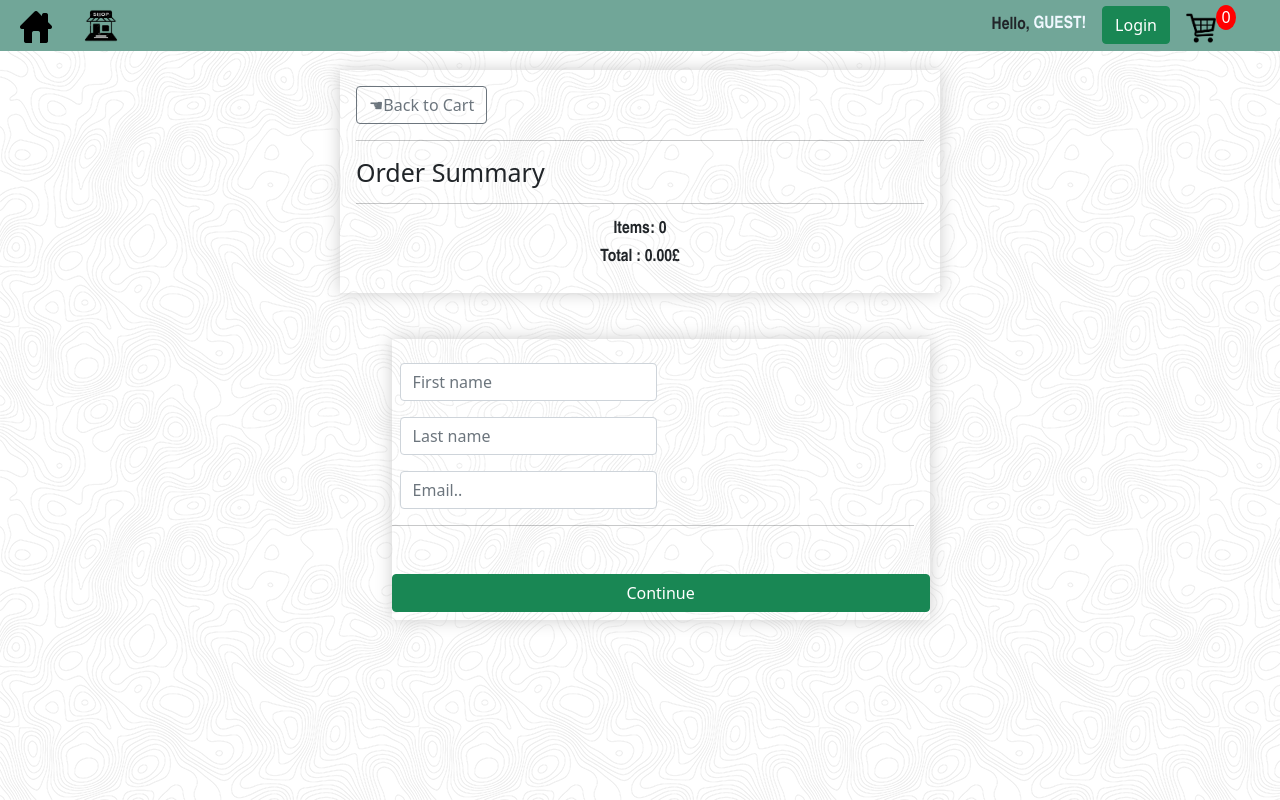
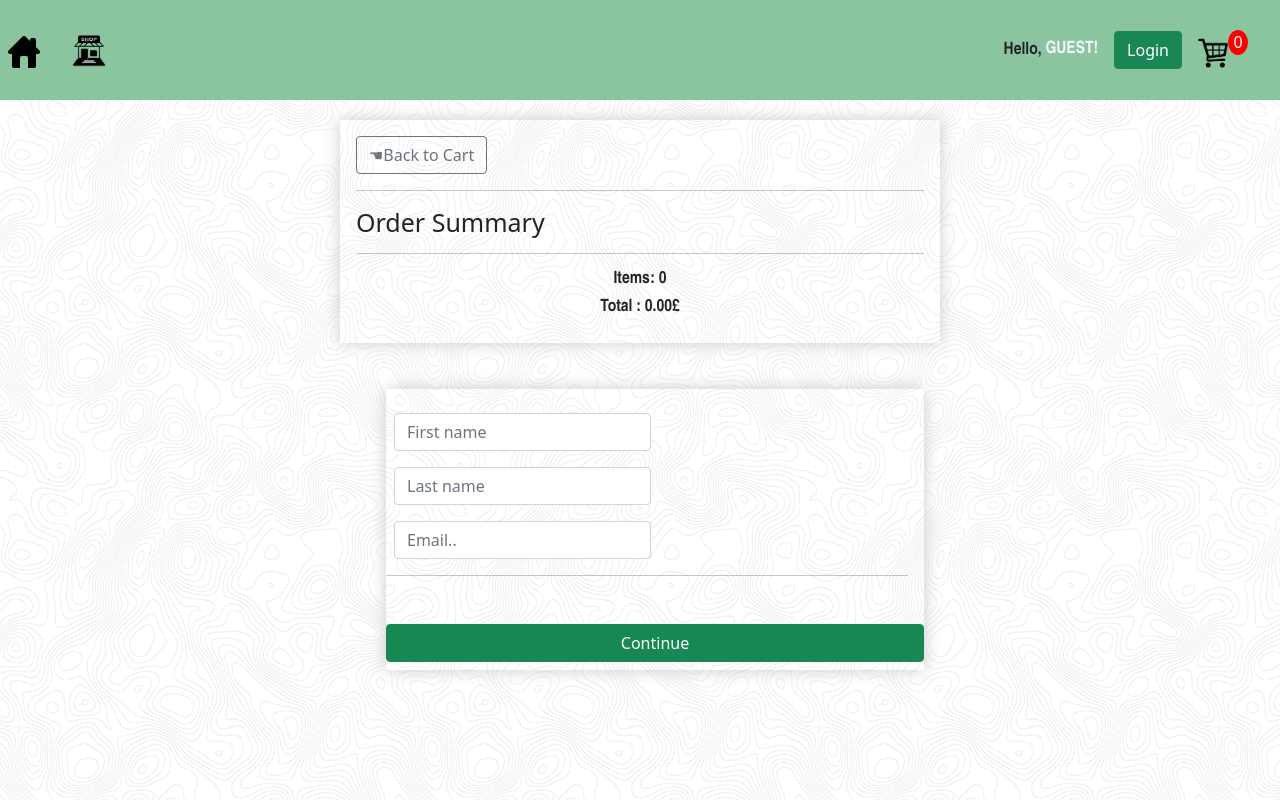
Before and after one commit to RayenKadhi/E-commerce, a Django app: page /checkout/ in a window 1280 px wide. Run offline with Django 4.2, Linux system fonts and the light colour scheme.

Commit message:
Deployment

```diff
--- a/Ecomers/templates/Ecomers/navbar.html
+++ b/Ecomers/templates/Ecomers/navbar.html
@@ -2,8 +2,7 @@
 
 
 
-<nav class="navbar navbar-expand-lg navbar-dark bg-light">
-  <div class="container-fluid">
+<nav class="navbar navbar-expand-lg navbar-dark color">
             <a href="{% url 'home' %}">
                 <img id="home" src="{% static 'images/home.png' %}">
             </a>    <button class="navbar-toggler" type="button" data-bs-toggle="collapse" data-bs-target="#navbarSupportedContent" aria-controls="navbarSupportedContent" aria-expanded="false" aria-label="Toggle navigation">
@@ -39,5 +38,4 @@
 
       </div>
   </div>
-  </div>
 </nav>
--- a/static/styles/main.css
+++ b/static/styles/main.css
@@ -33,8 +33,10 @@
     margin-right: 2em;
 }
 
-.bg-light{
-    height: 50px;
+.color{
+    min-height: 100px;
+    min-width:320px;
+    background-color:#8BC59F;
 }
 .item-numeration{
     display: block;
@@ -259,9 +261,7 @@ body{
      margin: 100px;
 
 }
-.navbar{
-    background-color: red;
-}
+
 .five{
     margin-top: 2em;
     margin-left: 2em;
@@ -312,7 +312,6 @@ body{
 }
 .formm{
     min-width:340px;
-    margin-left:27%;
 }
 .homeContainer{
     margin-top: 20px;
```
Also changed, not shown: db.sqlite3.
